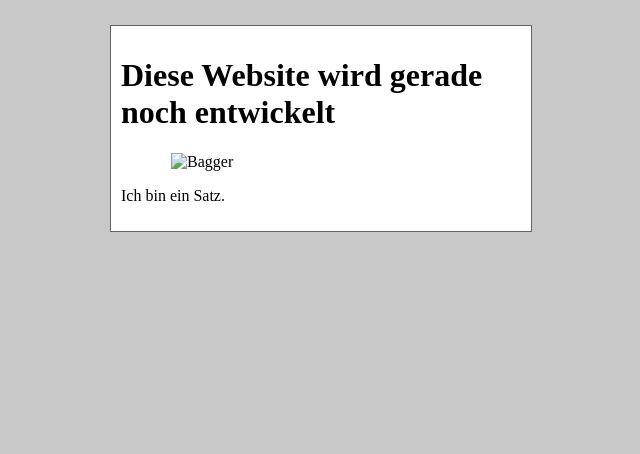
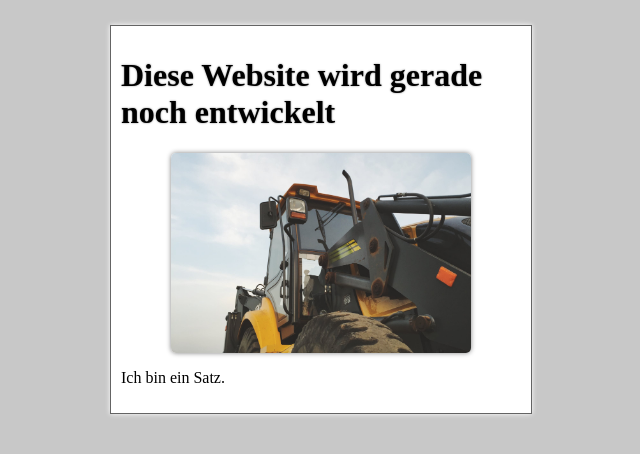
Before and after one commit to ClaudiaGrau/Webentwickler-2.0_Projekt-5.0, a plain HTML site: page index.html in a window 1280 px wide. Shown: the whole page, without its empty margins (319-959 px from the left). Drawn offline with Linux system fonts and the light colour scheme.

Commit message:
5.70: Bild verschönern - box-shadow und 5.71: Text-vs box-shadow

```diff
--- a/resources/css/style.css
+++ b/resources/css/style.css
@@ -8,10 +8,18 @@ body {
     padding: 10px;
     width: 400px;
     margin: 25px auto;
+    border-radius: 5;
+    box-shadow: 0px 0px 5px white;
+}
+
+.container h1 {
+    text-shadow: 0px 0px 2px grey;
 }
 
 .container img {
     width: 300px;
     margin: 0 auto;
     display: block; /* img ist standmäßig inline, im Textfluss*/
+    border-radius: 5px;
+    box-shadow: 0px 0px 5px grey; /* verwischen, aber kein Versatz */
 }
```
Also changed, not shown: resources/images/bagger.jpeg (added), 1 other file.
